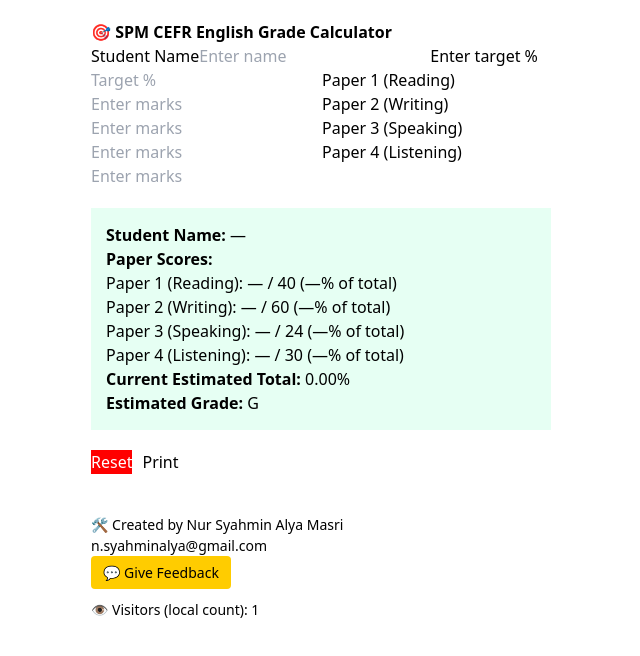
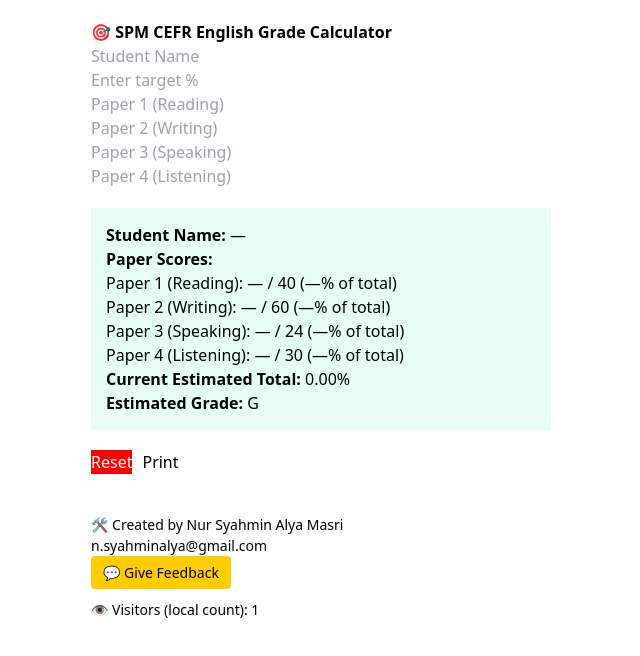
Before and after one commit to minmasri/spmenglishgradecalculator, a Next.js app: page / in a window 1280 px wide. Shown: the top 656 px of the page, without its empty margins (319-959 px from the left). Built offline with nearby package versions, Linux system fonts and the light colour scheme.

Commit message:
Add files via upload

```diff
--- a/pages/index.js
+++ b/pages/index.js
@@ -147,25 +147,23 @@ export default function Home() {
       <div style={{ maxWidth: 500, margin: 'auto', padding: 20 }}>
         <h1>🎯 <b>SPM CEFR English Grade Calculator</b></h1>
 
-        <label>Student Name</label>
-        <input type="text" value={studentName} onChange={(e) => setStudentName(e.target.value)} placeholder="Enter name" />
-
-        <label>Enter target %</label>
-        <input type="number" value={target} onChange={(e) => setTarget(e.target.value)} placeholder="Target %" />
-
-        <label>Paper 1 (Reading)</label>
-        <input type="number" value={reading} onChange={(e) => setReading(e.target.value)} placeholder="Enter marks" />
-
-        <label>Paper 2 (Writing)</label>
-        <input type="number" value={writing} onChange={(e) => setWriting(e.target.value)} placeholder="Enter marks" />
-
-        <label>Paper 3 (Speaking)</label>
-        <input type="number" value={speaking} onChange={(e) => setSpeaking(e.target.value)} placeholder="Enter marks" />
-
-        <label>Paper 4 (Listening)</label>
-        <input type="number" value={listening} onChange={(e) => setListening(e.target.value)} placeholder="Enter marks" />
+        <input type="text" value={studentName} onChange={(e) => setStudentName(e.target.value)} placeholder="Student Name" />
+        <input type="number" value={target} onChange={(e) => setTarget(e.target.value)} placeholder="Enter target %" />
+        <input type="number" value={reading} onChange={(e) => setReading(e.target.value)} placeholder="Paper 1 (Reading)" />
+        <input type="number" value={writing} onChange={(e) => setWriting(e.target.value)} placeholder="Paper 2 (Writing)" />
+        <input type="number" value={speaking} onChange={(e) => setSpeaking(e.target.value)} placeholder="Paper 3 (Speaking)" />
+        <input type="number" value={listening} onChange={(e) => setListening(e.target.value)} placeholder="Paper 4 (Listening)" />
 
         <div style={{ background: '#e6fff3', padding: 15, marginTop: 20 }}>
+          {etr && (
+            <div style={{ background: '#dbeeff', padding: 10, marginBottom: 10 }}>
+              <h4><b>ETR — To Reach {target}%</b></h4>
+              {Object.entries(etr.paperNotes).map(([paper, note]) => (
+                <p key={paper}>{note}</p>
+              ))}
+              <p><b>{etr.overallNote}</b></p>
+            </div>
+          )}
           <p><b>Student Name:</b> {studentName || '—'}</p>
           <p><b>Paper Scores:</b></p>
           <ul>
@@ -177,16 +175,6 @@ export default function Home() {
           <p><b>Current Estimated Total:</b> {score.percentage}%</p>
           <p><b>Estimated Grade:</b> {score.grade}</p>
         </div>
-
-        {etr && (
-          <div style={{ marginTop: 20 }}>
-            <h4>🎯 Target Analysis:</h4>
-            {Object.entries(etr.paperNotes).map(([paper, note]) => (
-              <p key={paper}>{note}</p>
-            ))}
-            <p><b>{etr.overallNote}</b></p>
-          </div>
-        )}
 
         <div style={{ marginTop: 20 }}>
           <button onClick={resetAll} style={{ marginRight: 10, backgroundColor: 'red', color: 'white' }}>Reset</button>
```
